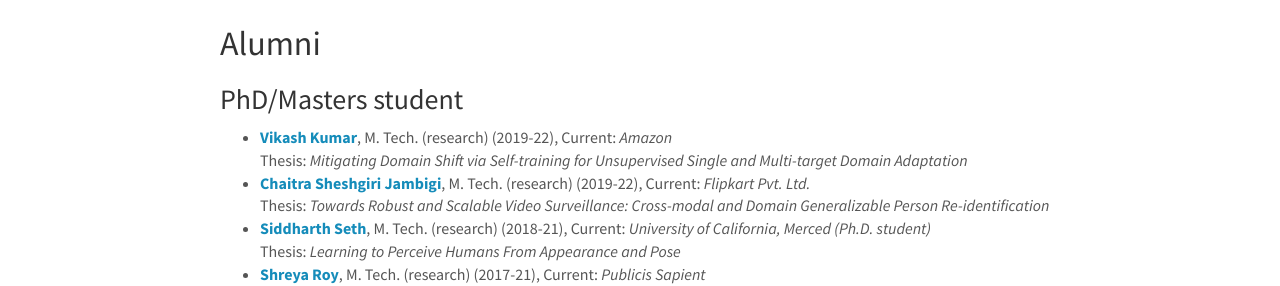
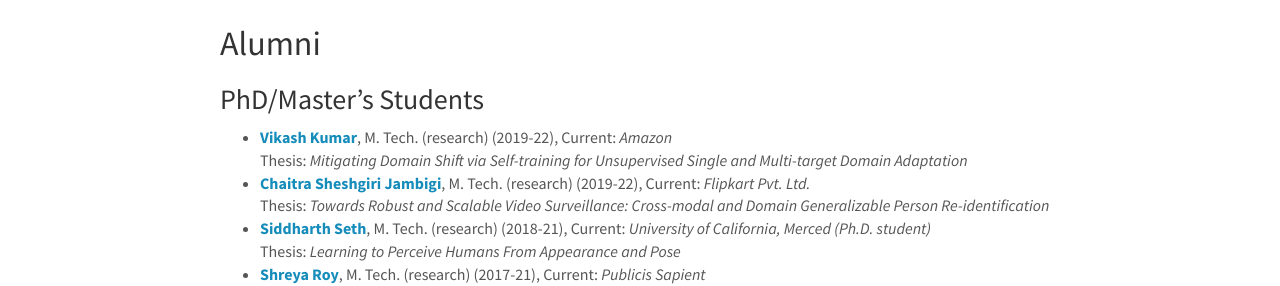
Before and after one commit to vcl-iisc/vclab-website, a Jekyll site: the page built from _pages/team.md, in a window 1280 px wide and 900 px high, scrolled down 1477 px. Shown: the part 179-465 px from the top of the window. Built offline with Jekyll 4.4.1, drawn with Linux system fonts in a browser that asks for light colours; nearby versions of some CDN libraries.

Commit message:
Update team.md

```diff
--- a/_pages/team.md
+++ b/_pages/team.md
@@ -249,7 +249,7 @@ permalink: /team/
 
 ## Alumni
 
-### PhD/Masters student
+### PhD/Master's Students
 
 <ul>
 {% for member in site.data.lab_alumni %}
```
